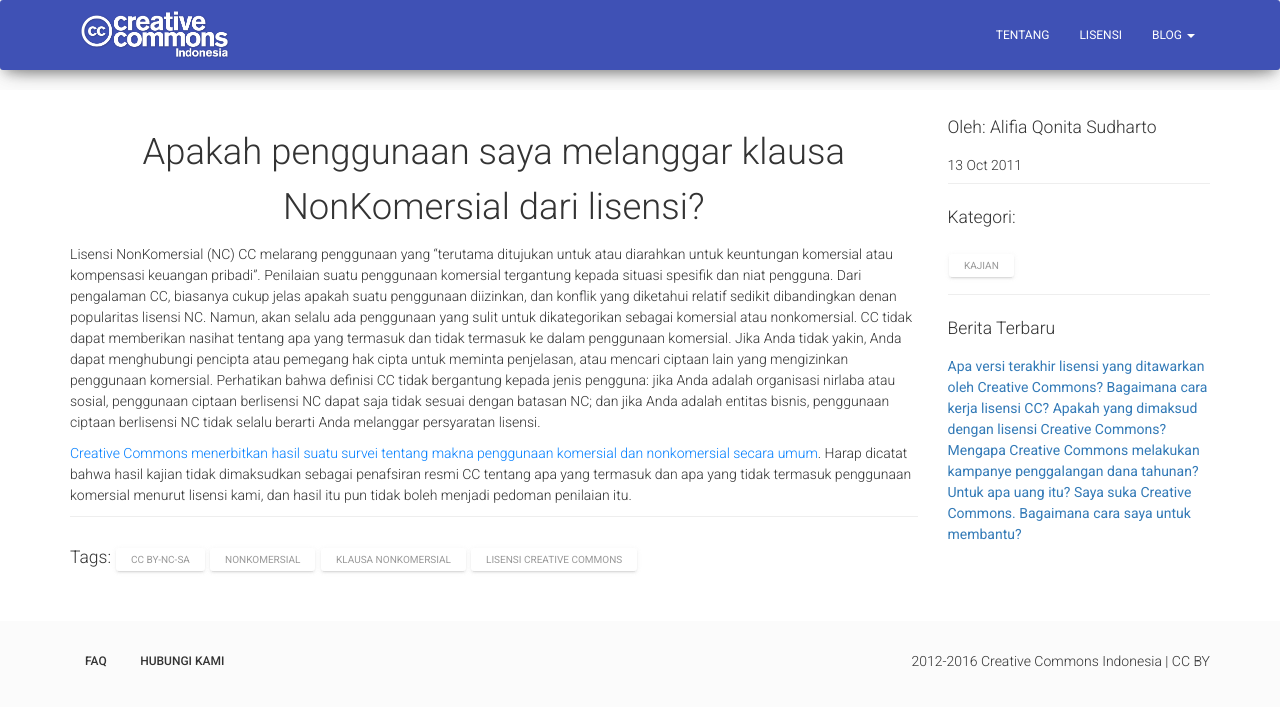
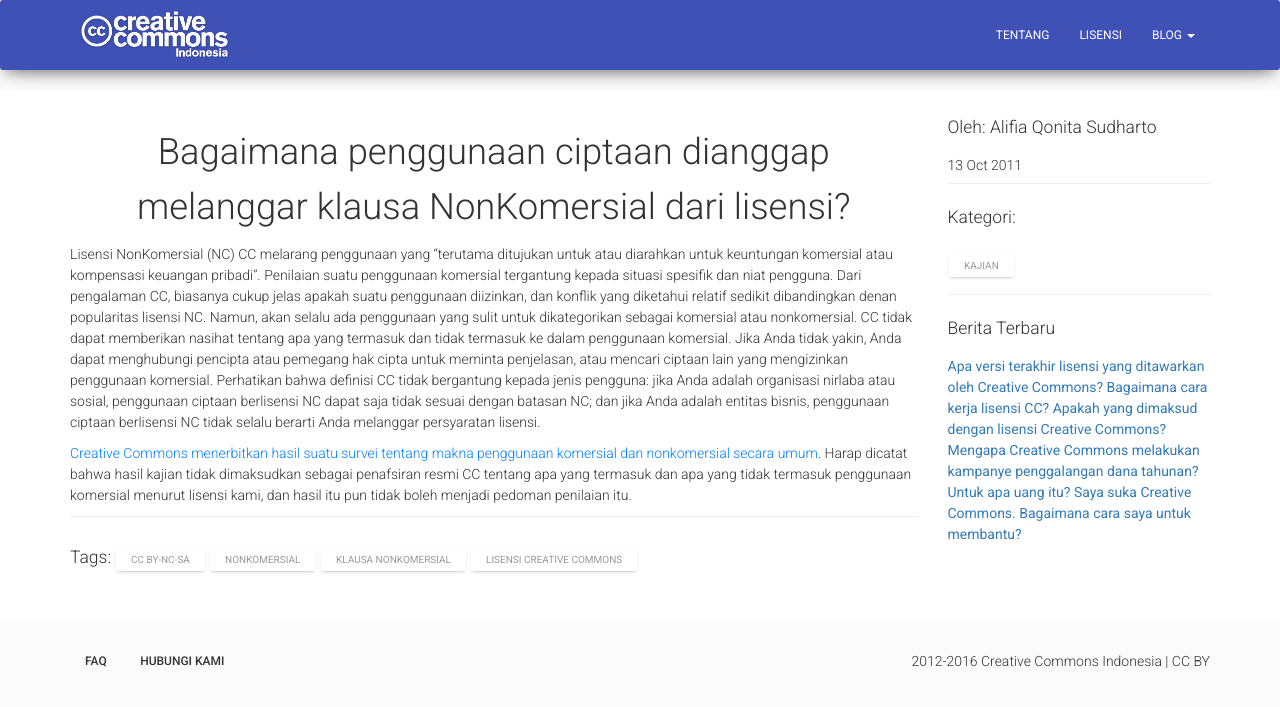
Before and after one commit to RioSatria/CCID, a Jekyll site: the page built from _posts/2011-10-13-apakah-penggunaan-saya-melanggar-klausa-nonkomersial-dari-lisensi.markdown, in a window 1280 px wide. Shown: the top 707 px of the page. Built offline with Jekyll 4.4.1, drawn with Linux system fonts in a browser that asks for light colours; nearby versions of some CDN libraries; our own code applies the rules of GitHub Pages for plain Markdown files.

Commit message:
Updated Apakah Penggunaan Saya Melanggar Klausa Nonkomersial Dari Lisensi

```diff
--- a/_posts/2011-10-13-apakah-penggunaan-saya-melanggar-klausa-nonkomersial-dari-lisensi.markdown
+++ b/_posts/2011-10-13-apakah-penggunaan-saya-melanggar-klausa-nonkomersial-dari-lisensi.markdown
@@ -1,5 +1,5 @@
 ---
-title: Apakah penggunaan saya melanggar klausa NonKomersial dari lisensi?
+title: Bagaimana penggunaan ciptaan dianggap melanggar klausa NonKomersial dari lisensi?
 date: 2011-10-13 16:54:00 +07:00
 categories:
 - Kajian
```
